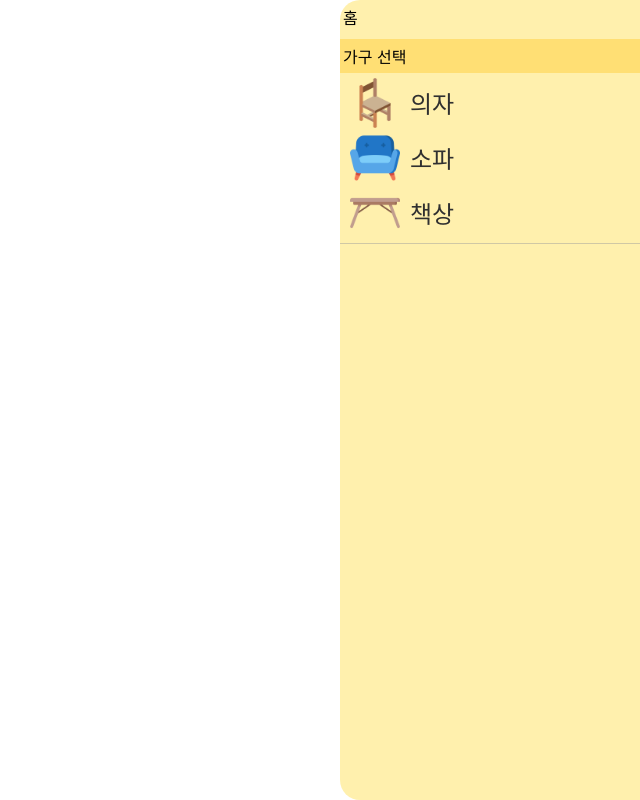
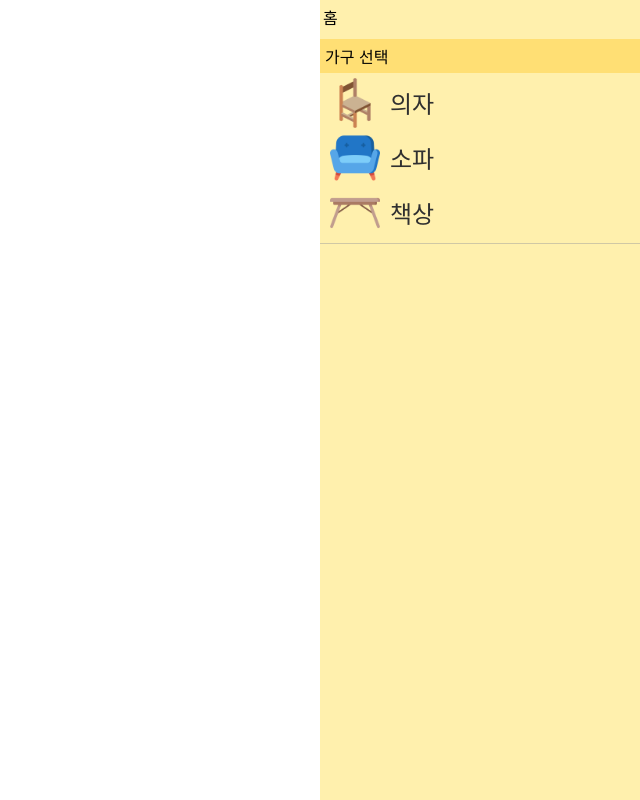
Before and after one commit to MJKM9163/ts-portfolio, a React (Create React App) app: page /Furniture in a window 1280 px wide. Shown: the whole page, without its empty margins (640-1280 px from the left). Built offline with nearby package versions, Linux system fonts and the light colour scheme.

Commit message:
css 변경

```diff
--- a/src/furniture/interface/control/ControlTap.tsx
+++ b/src/furniture/interface/control/ControlTap.tsx
@@ -9,11 +9,22 @@ import { Sofa } from "./customs/Sofa";
 const ControlBox = styled.div`
   position: absolute;
   right: 0px;
-  width: 300px;
+  width: 320px;
   height: 100vh;
   background-color: #ffe883a7;
-  border-radius: 20px 0px 0px 20px;
+  /* border-radius: 20px 0px 0px 50px; */
   z-index: 2;
+  overflow-x: hidden;
+
+  ::-webkit-scrollbar {
+    width: 10px;
+  }
+  ::-webkit-scrollbar-track {
+    background-color: #ffba79;
+  }
+  ::-webkit-scrollbar-thumb {
+    box-shadow: inset 0 0 6px rgba(0, 0, 0, 0.514);
+  }
 
   .guide {
     padding: 5px 0px 5px 3px;
@@ -22,7 +33,7 @@ const ControlBox = styled.div`
 
   .title {
     margin-top: 5px;
-    padding: 5px 0px 5px 3px;
+    padding: 5px 0px 5px 5px;
     background-color: #ffdf74;
   }
 
@@ -64,9 +75,18 @@ const ControlBox = styled.div`
       }
     }
     .settingBox {
-      padding: 10px 0px 5px 5px;
+      padding: 10px 0px 5px 0px;
+
+      font-size: 18px;
+      .bodySet {
+      }
+
+      .cloumnSet {
+        margin-top: 15px;
+      }
 
       .select {
+        margin: 5px 0px 0px 10px;
         div {
           border-radius: 20%;
           margin: 0px 0px 0px 10px;
@@ -76,7 +96,6 @@ const ControlBox = styled.div`
           background-color: #ffffff9d;
         }
         span {
-          font-size: 20px;
           margin: 0px 0px 0px 10px;
           border-radius: 40%;
           vertical-align: 2px;
@@ -90,6 +109,7 @@ const ControlBox = styled.div`
         .s {
           position: relative;
           width: 300px;
+          margin: 0px 0px 0px 10px;
           padding-top: 5px;
         }
       }
```
